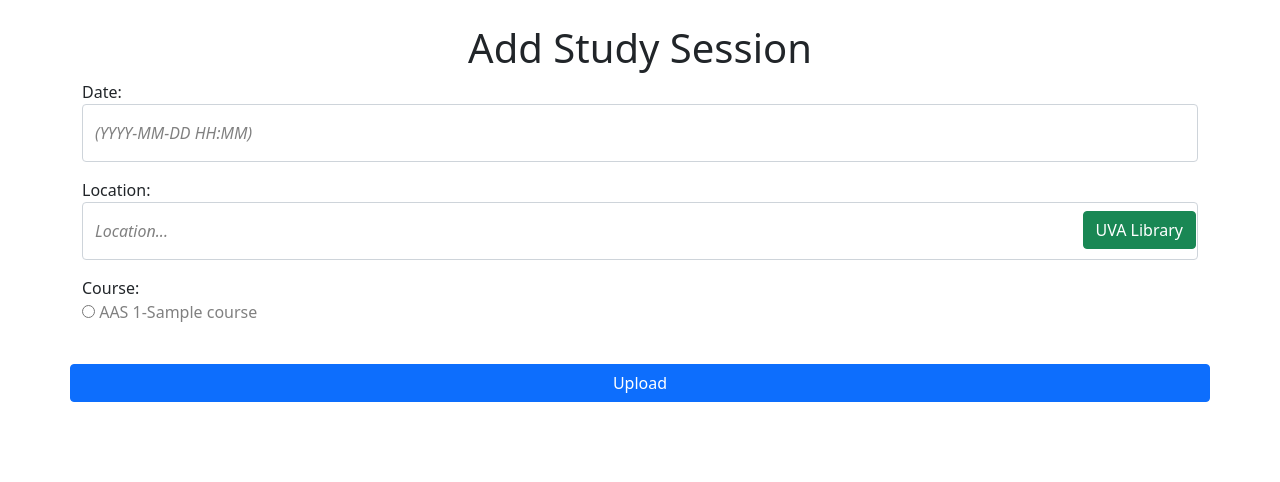
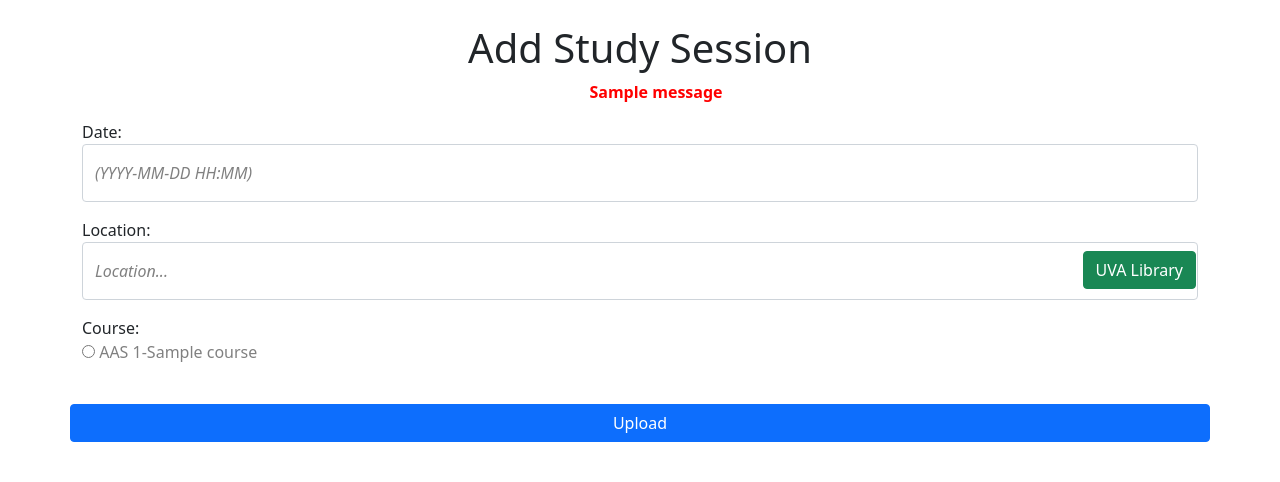
Before and after one commit to anw5ph/study-buddy-finder, a Django app: page /study/session-add/ in a window 1280 px wide. Shown: the part 96-578 px from the top of the page. Run offline with Django 3.2, Linux system fonts and the light colour scheme; a user stored in the database is signed in; tables that the repository leaves empty hold one stand-in row (values such as "Sample post"); one stand-in notice (Sample message) is shown; some libraries are stand-ins or nearby versions.

Commit message:
fixed the error with classes not loading after wrong input

```diff
--- a/study/templates/study/addStudy.html
+++ b/study/templates/study/addStudy.html
@@ -17,8 +17,17 @@
 
     <div class="row justify-content-center">
       <fieldset>
+        {% if messages %}
+        <ul class="messages">
+        {% for message in messages %}
+        <div {% if message.tags %} class="{{ message.tags }}"{% endif %}>
+          <center><p style="color:red"><strong>{{message}}</strong></p></center>
+        </div>
+        {% endfor %}
+        </ul>
+        {% endif %}
 
-        {% if error_message %}<center><p style="color:red"><strong>One or more of the fields are empty.</strong></p></center>{% endif %}
+        <!--{% if error_message %}<center><p style="color:red"><strong>{{error_message}}</strong></p></center>{% endif %}-->
 
         Date:
         <div class="form-floating mb-3">
--- a/study/views.py
+++ b/study/views.py
@@ -4,6 +4,9 @@ from django.http import HttpResponseRedirect
 from django.shortcuts import get_object_or_404, render
 from django.urls import reverse
 from django.views import generic
+from django.contrib import messages
+
+
 
 from .models import Student, Study, Course
 # from .forms import LocationForm
@@ -142,14 +145,13 @@ class SessionAddView(generic.ListView):
 def uploadSession(request):
     if (
         len(request.POST['date']) == 0 or
-        len(request.POST['location']) == 0
+        len(request.POST['location']) == 0 or
+        len(request.POST['courseSession']) == 0
         #if no course picked
         ):
-            return render(request, 'study/addStudy.html', {
-            'error_message': "One or more required fields were left empty.",
-            }
-            )
-            #fails to show classes again if this message pops up
+        messages.error(request, 'One or more required fields were left empty')
+        return HttpResponseRedirect(reverse('study:add-session'))
+        #fails to show classes again if this message pops up
 
     else:
 
```
